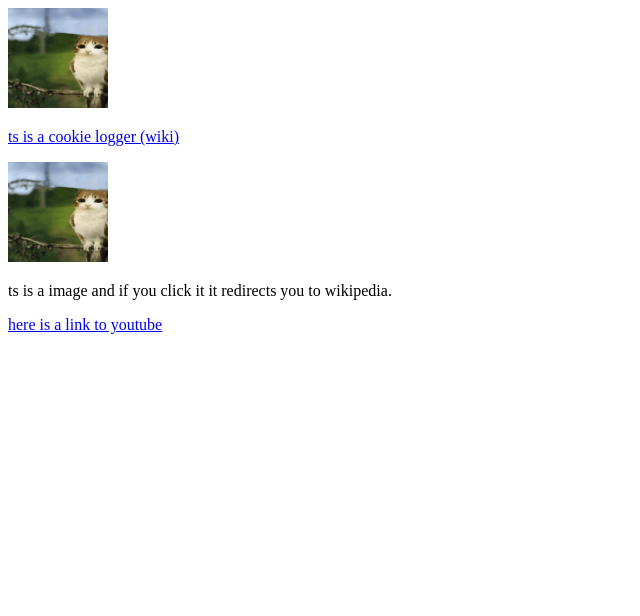
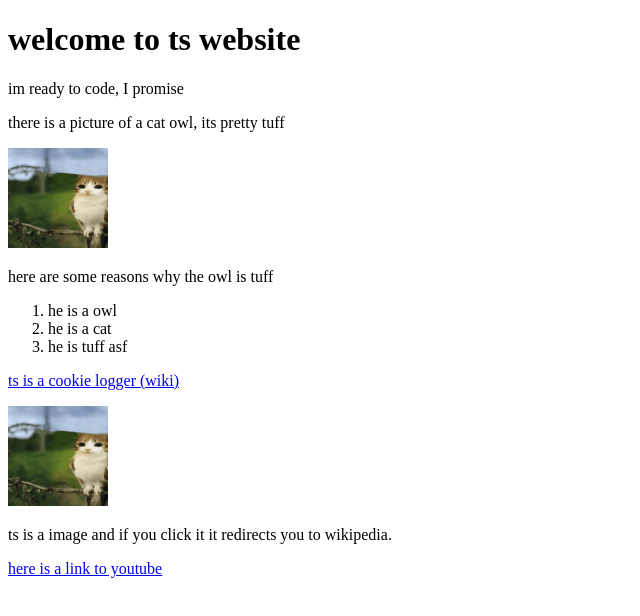
Before and after one commit to wessypoo/senio-capstone, a plain HTML site: page index.html in a window 1280 px wide. Shown: the whole page, without its empty margins (0-640 px from the left). Drawn offline with Linux system fonts and the light colour scheme.

Commit message:
index.html

```diff
--- a/index.html
+++ b/index.html
@@ -6,13 +6,21 @@
     <title>Document</title>
 </head>
 <body>
+    <h1>welcome to ts website</h1>
+    <p>im ready to code, I promise</p>
+    <p>there is a picture of a cat owl, its pretty tuff</p>
 <!-- #1
 INSERT AN IMAGE -->
     <!-- Save an image in the same folder as this html file -->
     <!-- Add it to your page using the img tag -->
     <!-- Add alternate text under the alt attribute -->
 <img src="Ant.jpg.png" alt="Placeholder Image" width="100" height="100">
-
+<p>here are some reasons why the owl is tuff</p>
+<ol>
+<li>he is a owl</li>
+<li>he is a cat</li>
+<li>he is tuff asf</li>
+</ol>
 <!-- #2
 RESIZE IT  -->
     <!-- Copy the image tag above, but this time add more attributes -->
```
Also changed, not shown: webpage.html (added, +5 -0 lines).
